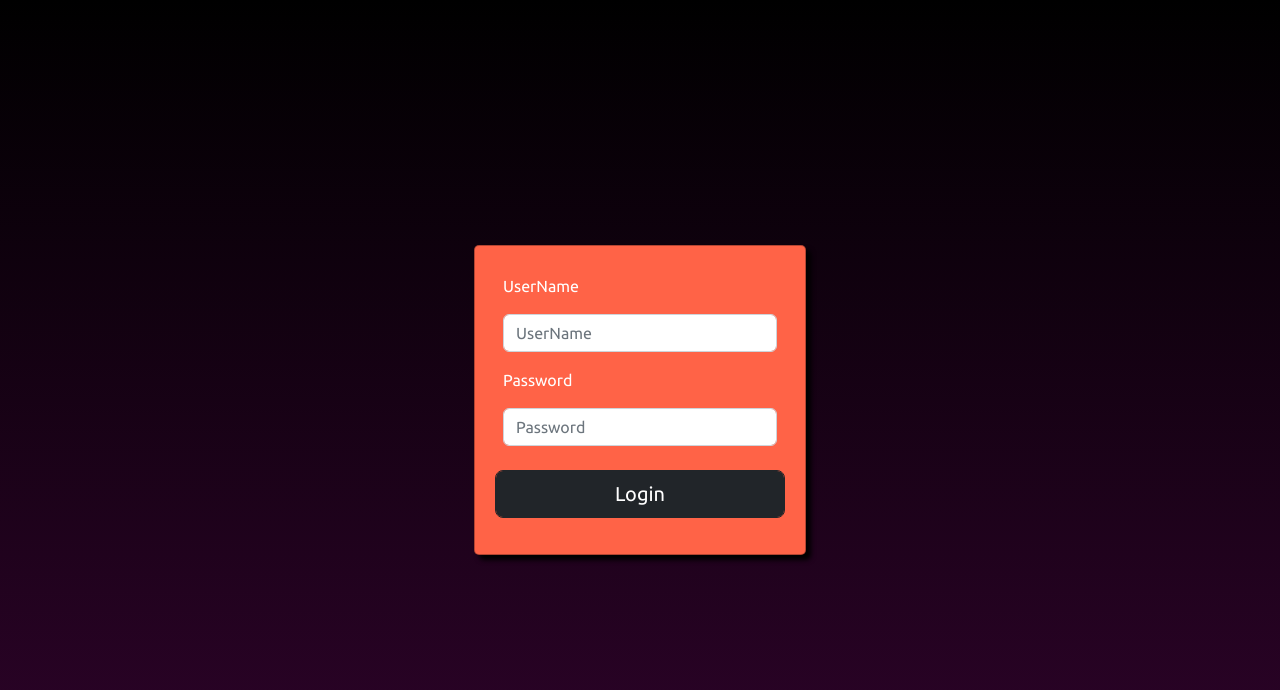
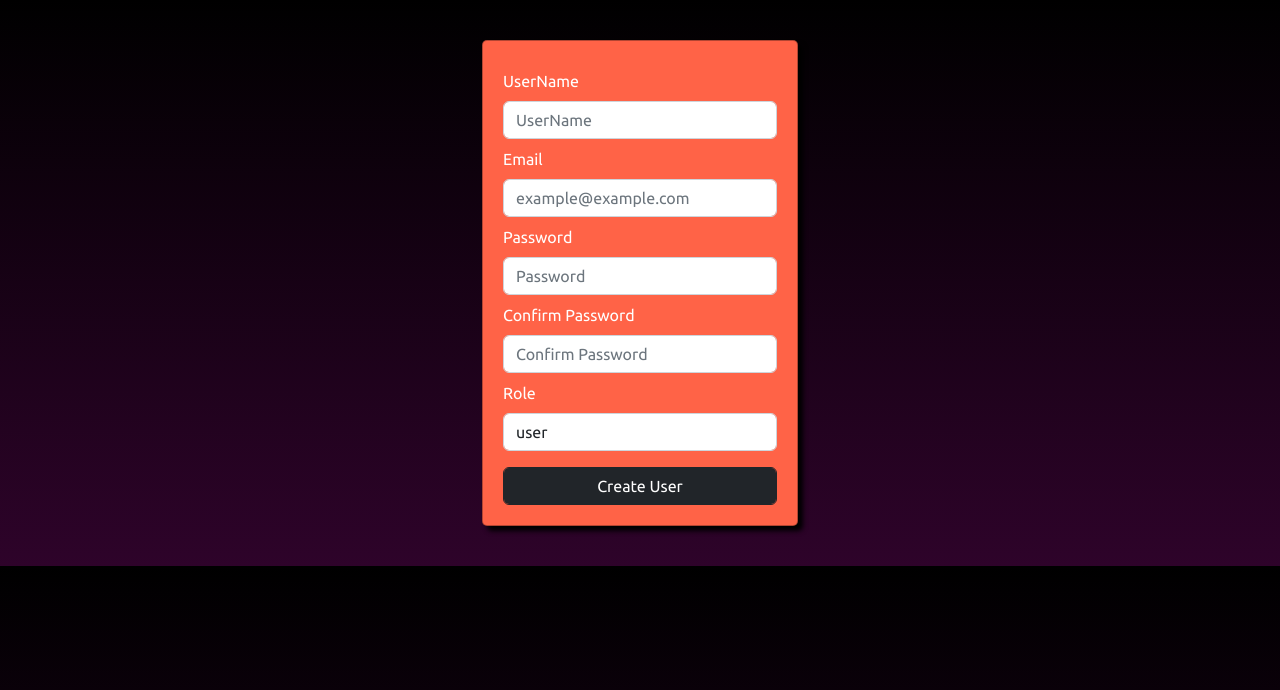
Before and after one commit to omaroaburto/react-open-bootcamp, a React (Create React App) app: page / in a window 1280 px wide. Shown: the top 690 px of the page. Built offline with nearby package versions, Linux system fonts and the light colour scheme.

Commit message:
add register form

```diff
--- a/src/App.css
+++ b/src/App.css
@@ -45,7 +45,6 @@ body {
   justify-content: center;
   padding: 40px;
   background-image: linear-gradient(180deg, rgb(0, 0, 0), rgb(46, 3, 42));
-  height: 100vh;
 }
 
 .clicked {
--- a/src/App.js
+++ b/src/App.js
@@ -8,7 +8,8 @@
 //import TaskListComponent from "./components/container/task-list";
 // import Greeting from "./components/pure/Greeting";
 import './App.css';
-import LoginFormFormik from './components/pure/forms/LoginFormFormik';
+//import LoginFormFormik from './components/pure/forms/LoginFormFormik';
+import RegisterFormFormik from './components/pure/forms/RegisterFormFormik';
 //import Square from './components/pure/Square';
 //import OptionalRender from './components/pure/OptionalRender';
 //import ContactList from "./components/container/ContactList";
@@ -18,7 +19,7 @@ function App() {
   return (
     <div>
         {/* <TaskListComponent/> */}
-        <LoginFormFormik/>
+        <RegisterFormFormik></RegisterFormFormik>
     </div>
   );
 }
--- a/src/components/pure/forms/RegisterFormFormik.jsx
+++ b/src/components/pure/forms/RegisterFormFormik.jsx
@@ -0,0 +1,172 @@
+import { Form, Formik, Field, ErrorMessage } from "formik";
+import React from "react";
+import { ROLES } from "../../../models/";
+import * as Yup from "yup";
+
+const passwordRegex = /^(?=.*[0-9]+.*)(?=.*[a-zA-Z]+.*)[0-9a-zA-Z]/;
+const errorPasswordRegex =
+  "Password must contain at least one letter, at least one number, and be longer than six charaters.";
+
+const registerSchema = Yup.object().shape({
+  userName: Yup.string()
+    .min(3, "UserName too short")
+    .max(15, "UserName too long")
+    .required("UserName is required"),
+  email: Yup.string()
+    .email("Invalid email format")
+    .required("Email is required"),
+  password: Yup.string()
+    .matches(passwordRegex, errorPasswordRegex)
+    .required("Password is required"),
+  confirm: Yup.string()
+    .when("password", {
+      is: (value) => (value && value.length > 0 ? true : false),
+      then: Yup.string().oneOf([Yup.ref("password")], "Password must match"),
+    })
+    .required("Confirm password is required"),
+  role: Yup.string()
+    .oneOf([ROLES.USER, ROLES.ADMIN], "Role must matches")
+    .required("Role is required"),
+});
+
+const RegisterFormFormik = () => {
+  const initialRegister = {
+    userName: "",
+    email: "",
+    password: "",
+    confirm: "",
+    role: ROLES.USER,
+  };
+  const styleRegisterForm = {
+    backgroundColor: "tomato",
+    boxShadow: "5px 5px 5px black",
+    padding: "20px",
+    borderRadius: "5px",
+    color: "white",
+    fontFamily: "'Ubuntu', sans-serif",
+    border: "1px solid rgba(0, 0, 0, 0.3)",
+    display: 'flex',
+    gap: "0px",
+    flexDirection: "column"
+  };
+
+  const styleAlert = {
+    maxWidth: "250px",
+    fontSize: "small",
+    fontWeight: "bold",
+    marginBottom: "opx",
+    padding: "opx"
+  }
+  return (
+    <div>
+      <Formik
+        initialValues={initialRegister}
+        validationSchema={registerSchema}
+        onSubmit={(values, { setSubmitting }) => {
+          setTimeout(() => {
+            alert(JSON.stringify(values, null, 2));
+            setSubmitting(false);
+          }, 400);
+        }}
+      >
+        {({
+          values,
+          errors,
+          touched,
+          handleChange,
+          handleBlur,
+          handleSubmit,
+          isSubmitting,
+        }) => (
+          <Form className="form" style={styleRegisterForm}>
+            <div className="form-group mt-2">
+              <label htmlFor="userName">UserName</label>
+              <Field
+                id="userName"
+                name="userName"
+                placeholder="UserName"
+                required
+                className="form-control mt-2"
+              ></Field>
+              {errors.userName && touched.userName && (
+                <div className="alert alert-danger mt-2" style={styleAlert}>
+                  <ErrorMessage name="userName"></ErrorMessage>
+                </div>
+              )}
+            </div>
+            <div className="form-group mt-2">
+              <label htmlFor="email">Email</label>
+              <Field
+                id="email"
+                name="email"
+                placeholder="example@example.com"
+                required
+                className="form-control mt-2"
+              ></Field>
+              {errors.email && touched.email && (
+                <div className="alert alert-danger mt-2" style={styleAlert}>
+                  <ErrorMessage name="email"></ErrorMessage>
+                </div>
+              )}
+            </div>
+            <div className="form-group mt-2">
+              <label htmlFor="password">Password</label>
+              <Field
+                id="password"
+                name="password"
+                placeholder="Password"
+                required
+                className="form-control mt-2"
+              ></Field>
+              {errors.password && touched.password && (
+                <div className="alert alert-danger mt-2" style={styleAlert}>
+                  <ErrorMessage name="password"></ErrorMessage>
+                </div>
+              )}
+            </div>
+            <div className="form-group mt-2">
+              <label htmlFor="confirm">Confirm Password</label>
+              <Field
+                id="confirm"
+                name="confirm"
+                placeholder="Confirm Password"
+                required
+                className="form-control mt-2"
+              ></Field>
+              { errors.confirm && touched.confirm &&  (
+                <div className="alert alert-danger mt-2" style={styleAlert}>
+                  <ErrorMessage name="confirm"></ErrorMessage>
+                </div>
+              )}
+            </div>
+            <div className="form-group mt-2">
+              <label htmlFor="role">Role</label>
+              <Field
+                as="select"
+                id="role"
+                name="role"
+                required
+                className="form-control mt-2"
+              >
+                <option value={ROLES.USER}>{ROLES.USER}</option>
+                <option value={ROLES.ADMIN}>{ROLES.ADMIN}</option>
+              </Field>
+              {errors.role && touched.role && (
+                <div className="alert alert-danger mt-2" style={styleAlert}>
+                  <ErrorMessage name="role"></ErrorMessage>
+                </div>
+              )}
+            </div>
+            <div className="form-group mt-3">
+              <button type="submit" className="btn btn-dark form-control">
+                Create User
+              </button>
+            </div>
+          </Form>
+        )}
+      </Formik>
+    </div>
+  );
+};
+
+export default RegisterFormFormik;
--- a/src/models/index.js
+++ b/src/models/index.js
@@ -1,3 +1,5 @@
+export { ROLES } from "./role.enum";
+export { User } from "./user.class";
 export { Contact } from "./contact.class";
 export { LEVELS } from "./level.enum";
 export { Task } from "./task.class";
--- /dev/null
+++ b/src/models/role.enum.js
@@ -0,0 +1,4 @@
+export const ROLES = {
+    USER: 'user',
+    ADMIN: 'admin',
+}
--- /dev/null
+++ b/src/models/user.class.js
@@ -0,0 +1,8 @@
+import { ROLES } from "./role.enum";
+
+export class User {
+    userName = "";
+    email = "";
+    password = "";
+    role = ROLES.USER;
+}
```
